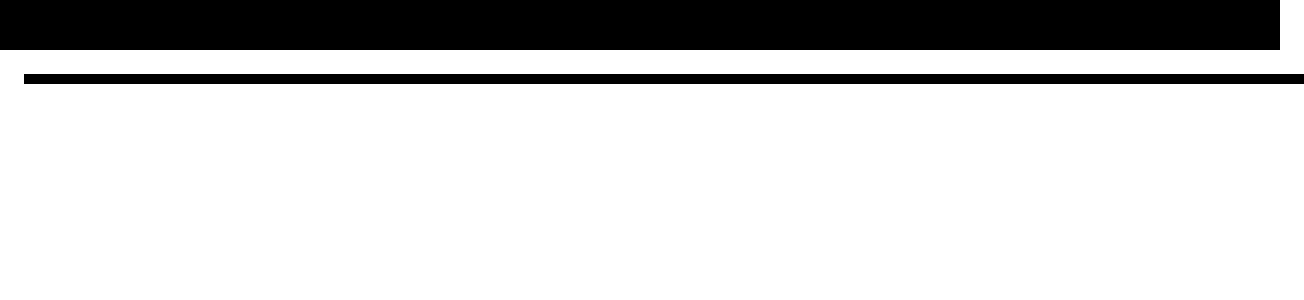
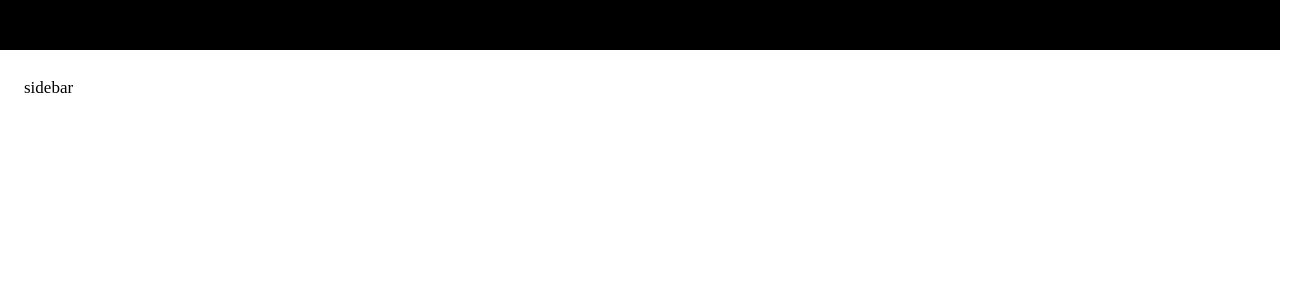
Before and after one commit to infowijs/mapitout, a Vue app: page / in a window 1280 px wide. Shown: the top 300 px of the page, 1304 px wide, since content can reach past the window. Built offline with nearby package versions, Linux system fonts and the light colour scheme.

Commit message:
Refactored the layout to accomodate for the upcoming expand / collapse functionality of the sidebar. Removed the tabs component as it was added ahead of its development time.

```diff
--- a/public/index.html
+++ b/public/index.html
@@ -7,7 +7,7 @@
     <link rel="icon" href="<%= BASE_URL %>favicon.ico">
     <title>mapitout-frontend</title>
     <style>
-      html, body {
+      html, body, #app {
         height: 100%;
         width: 100%;
       }
@@ -17,7 +17,7 @@
     <noscript>
       <strong>We're sorry but mapitout-frontend doesn't work properly without JavaScript enabled. Please enable it to continue.</strong>
     </noscript>
-    <div id="app"></div>
+    <main id="app"></main>
     <!-- built files will be auto injected -->
   </body>
 </html>
--- a/src/App.vue
+++ b/src/App.vue
@@ -1,17 +1,9 @@
 <template>
-  <div id="app">
-    <app-header />
-    <main>
-      <article>
-        <section>
-          <app-map />
-        </section>
-        <aside>
-          <app-tabs />
-        </aside>
-      </article>
-    </main>
-  </div>
+  <main id="app">
+    <app-header class="app-header" />
+    <app-map class="app-map" />
+    <app-sidebar class="app-sidebar" />
+  </main>
 </template>
 <style>
 @import "~normalize.css";
@@ -22,75 +14,54 @@
 <style scoped lang="scss">
 @import "style/variables";
 
-#app {
+main {
   width: 100%;
   height: 100%;
   display: flex;
   flex-direction: column;
+  position: relative;
 }
 
-main {
+.app-header {
   position: relative;
-  flex-grow: 1;
+  z-index: 2;
+  min-height: 50px;
 }
 
-article {
-  position: relative;
-  width: 100%;
-  height: 100%;
-  display: flex;
-  flex-direction: column;
-}
-section {
-  flex-grow: 1;
-  position: relative;
-
-  @media (min-width: $breakpoint-tablet) {
-    flex-grow: unset;
-    position: absolute;
+.app-map {
+  @media (min-width: $breakpoint-tablet-portrait) {
+    position: relative;
     z-index: 1;
-    top: 0;
-    bottom: 0;
-    left: 0;
-    right: 0;
+    flex-grow: 1;
   }
 }
 
-aside {
-  height: 126px;
-  width: 100%;
-  overflow: hidden;
+.app-sidebar {
+  position: absolute;
+  z-index: 3;
+  bottom: 0;
+  left: 0;
+  right: 0;
 
-  &.expanded {
-    position: absolute;
-    bottom: 0;
-    height: 100%;
-  }
-
-  @media (min-width: $breakpoint-tablet) {
-    height: auto;
-    width: -moz-fit-content;
-    overflow: visible;
+  @media (min-width: $breakpoint-tablet-portrait) {
+    top: 50px;
+    left: unset;
+    right: unset;
+    bottom: unset;
     margin: 24px 0 24px 24px;
-
-    &.expanded {
-      position: relative;
-      bottom: unset;
-      height: auto;
-    }
   }
 }
 </style>
 <script>
 import AppHeader from "./components/AppHeader";
 import AppMap from "./components/AppMap";
-import AppTabs from "./components/AppTabs";
+import AppSidebar from "./components/AppSidebar";
 
 export default {
   components: {
     AppHeader,
     AppMap,
-    AppTabs
+    AppSidebar
   }
 };
 </script>
--- a/src/components/AppHeader.vue
+++ b/src/components/AppHeader.vue
@@ -5,10 +5,8 @@
 @import "../style/variables";
 
 header {
+  position: relative;
   background: $greyscale-0;
-  padding: 5px 10px;
-  height: 40px;
-  display: flex;
-  align-items: center;
+  overflow: visible;
 }
 </style>
--- a/src/components/AppMap.vue
+++ b/src/components/AppMap.vue
@@ -1,5 +1,5 @@
 <template>
-  <div class="map"></div>
+  <section class="map"></section>
 </template>
 <style scoped lang="scss">
 .map {
--- /dev/null
+++ b/src/components/AppSidebar.vue
@@ -0,0 +1,18 @@
+<template>
+  <aside>
+    sidebar
+  </aside>
+</template>
+<style scoped lang="scss">
+@import "../style/variables";
+
+aside {
+  background: white;
+  height: 100px;
+
+  @media (min-width: $breakpoint-tablet-portrait) {
+    min-width: 340px;
+    height: unset;
+  }
+}
+</style>
--- a/src/components/AppTabs.vue
+++ /dev/null
@@ -1,22 +0,0 @@
-<template>
-  <div class="tabs">
-    <div class="header"></div>
-    <div class="body"></div>
-  </div>
-</template>
-<style scoped lang="scss">
-@import "../style/variables";
-
-.tabs {
-  min-width: 340px;
-}
-
-.header {
-  background: $greyscale-0;
-  padding: 10px 14px 0 14px;
-  content: " ";
-}
-.body {
-  content: " ";
-}
-</style>
--- a/src/style/variables.scss
+++ b/src/style/variables.scss
@@ -1,4 +1,6 @@
-$breakpoint-tablet: 376px;
+$breakpoint-tablet-portrait: 376px;
+$breakpoint-tablet-landscape: 769px;
+$breakpoint-desktop: 1025px;
 
 $greyscale-0: #000;
 $greyscale-1: #4D4D4D;
```
Also changed, not shown: src/style/typography.scss (+4 -4 lines), 1 other file (tests, documents, lock files or other folders).
